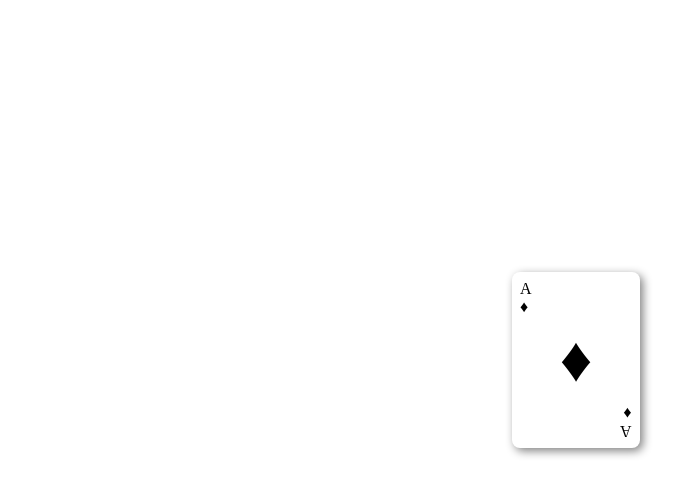
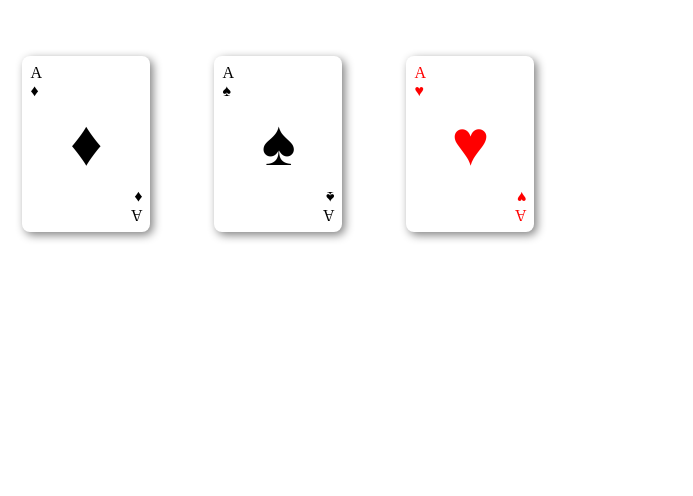
Before and after one commit to Mateusz-Muzyka/PSI-i-TSI, a plain HTML site: page karty/index.html in a window 1280 px wide. Shown: the whole page, without its empty margins (0-693 px from the left). Drawn offline with Linux system fonts and the light colour scheme.

Commit message:
makumba ale to  320 i mózg paruje

```diff
--- a/karty/index.html
+++ b/karty/index.html
@@ -7,7 +7,10 @@
 <link rel="stylesheet" href="styles.css">
 </head>
 <body>
+<div id="talia">
+    <div class="aktyw">
 <div class="karta">
+<div class="front">
     <div class="znak">
         <div>A</div>
         <div>&diams;</div>
@@ -21,7 +24,55 @@
         &diams;
     </div>
 </div>
+    <div class="back"></div>
 
+</div>
+
+</div>
+<div class="aktyw">
+<div class="karta">
+<div class="front">
+    <div class="znak">
+        <div>A</div>
+        <div>&spades;</div>
+    </div>
+
+    <div class="znak2">
+        <div>A</div>
+        <div>&spades;</div>
+    </div>
+    <div class="center">
+        &spades;
+    </div>
+
+    <div class="back"></div>
+</div>
+<div class="back"></div>
+
+</div>
+</div>
+<span class="aktyw">
+<div class="karta" id="czer">
+<div class="front">
+    <div class="znak">
+        <div>A</div>
+        <div>&hearts;</div>
+    </div>
+
+    <div class="znak2">
+        <div>A</div>
+        <div>&hearts;</div>
+    </div>
+    <div class="center">
+        &hearts;
+    </div>
+</div>
+<div class="back"></div>
+</div>
+
+</div>
+
+</div>
 <script src="js.js"> </script>
 </body>
 </html>
--- a/karty/styles.css
+++ b/karty/styles.css
@@ -5,7 +5,7 @@
 }
 
 .karta{
-    position: absolute;
+    position: relative;
     translate: -50% -50%;
     top: 45%;
     left: 45%;
@@ -13,10 +13,13 @@
     width: 8rem;
     height: 11rem;
     border-radius: 0.5rem;
+
 }
 
 .karta:hover{
     outline: 2px red solid;
+
+
 }
 
 .znak{
@@ -37,4 +40,47 @@
     justify-content: space-around;
     align-items: center;
     font-size: 4rem;
+
 }
+#talia{
+    width: 36em;
+    height: 50em;
+    display: flex;
+    justify-content: space-between;
+}
+
+#czer{
+    color: red;
+}
+
+.back{display: none;}
+.front{height: 100%; }
+
+.aktyw > .karta:hover{
+    animation-name: anim;
+    animation-duration: 3s;
+    animation-fill-mode: forwards;
+}
+
+.aktyw{
+    width: 50em;
+    height: 20em;
+}
+
+
+@keyframes anim {
+    from{transform: rotateY(0deg);}
+    to{
+        transform: rotateY(180deg);
+        color:transparent;
+        /* background-image: url("rewers.jpg");
+        background-size    : cover; */
+        background-color   : #e5e5f7;
+        opacity            : 0.8;
+        background-image   : linear-gradient(30deg, #444cf7 12%, transparent 12.5%, transparent 87%, #444cf7 87.5%, #444cf7), linear-gradient(150deg, #444cf7 12%, transparent 12.5%, transparent 87%, #444cf7 87.5%, #444cf7), linear-gradient(30deg, #444cf7 12%, transparent 12.5%, transparent 87%, #444cf7 87.5%, #444cf7), linear-gradient(150deg, #444cf7 12%, transparent 12.5%, transparent 87%, #444cf7 87.5%, #444cf7), linear-gradient(60deg, #444cf777 25%, transparent 25.5%, transparent 75%, #444cf777 75%, #444cf777), linear-gradient(60deg, #444cf777 25%, transparent 25.5%, transparent 75%, #444cf777 75%, #444cf777);
+        background-size    : 20px 35px;
+        background-position: 0 0,                                                                                             0 0,                                                                                              10px 18px,                                                                                       10px 18px,                                                                                        0 0,                                                                                                 10px 18px;
+        /* top:19em; */
+    }
+
+}
```
Also changed, not shown: karty/rewers.jpg (added).
